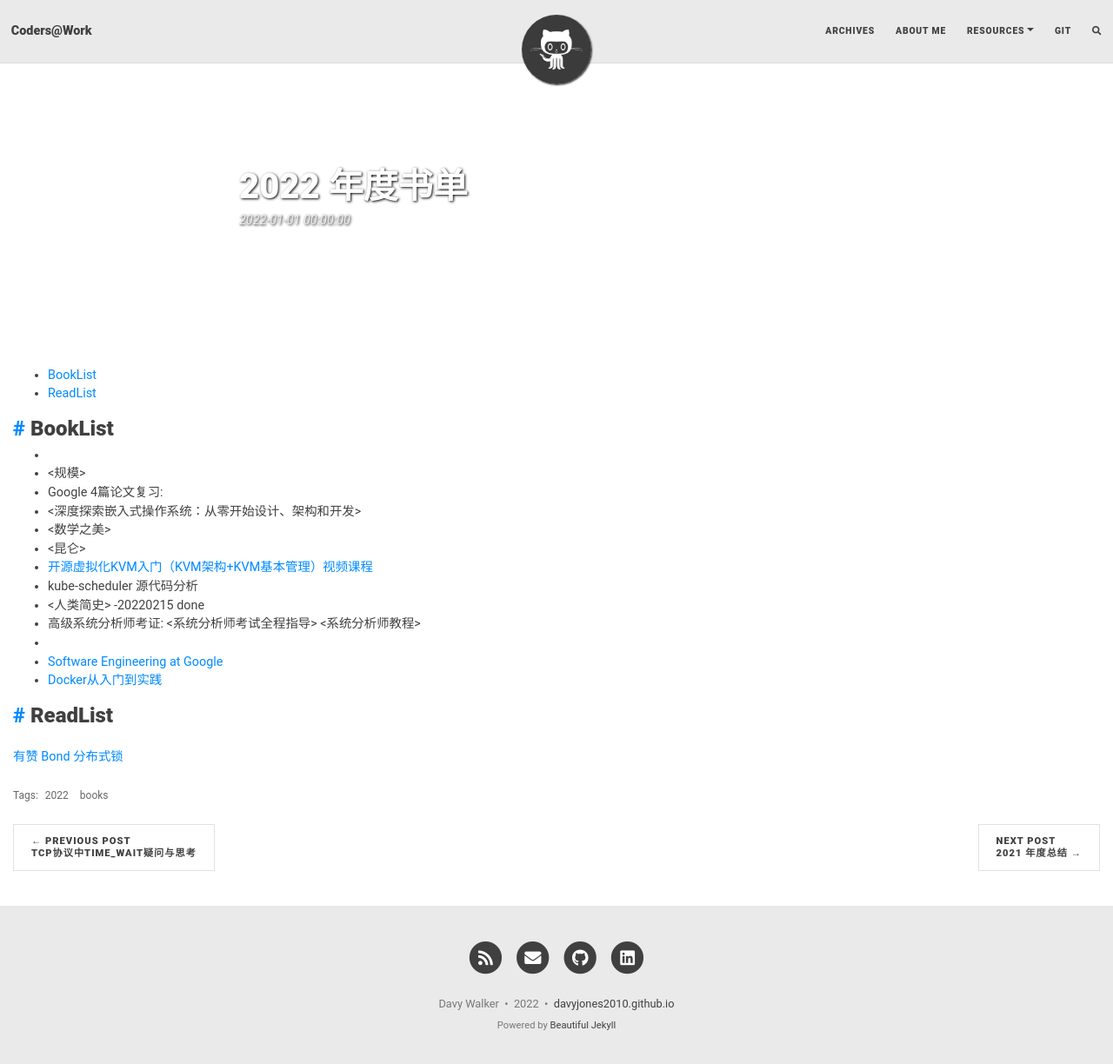
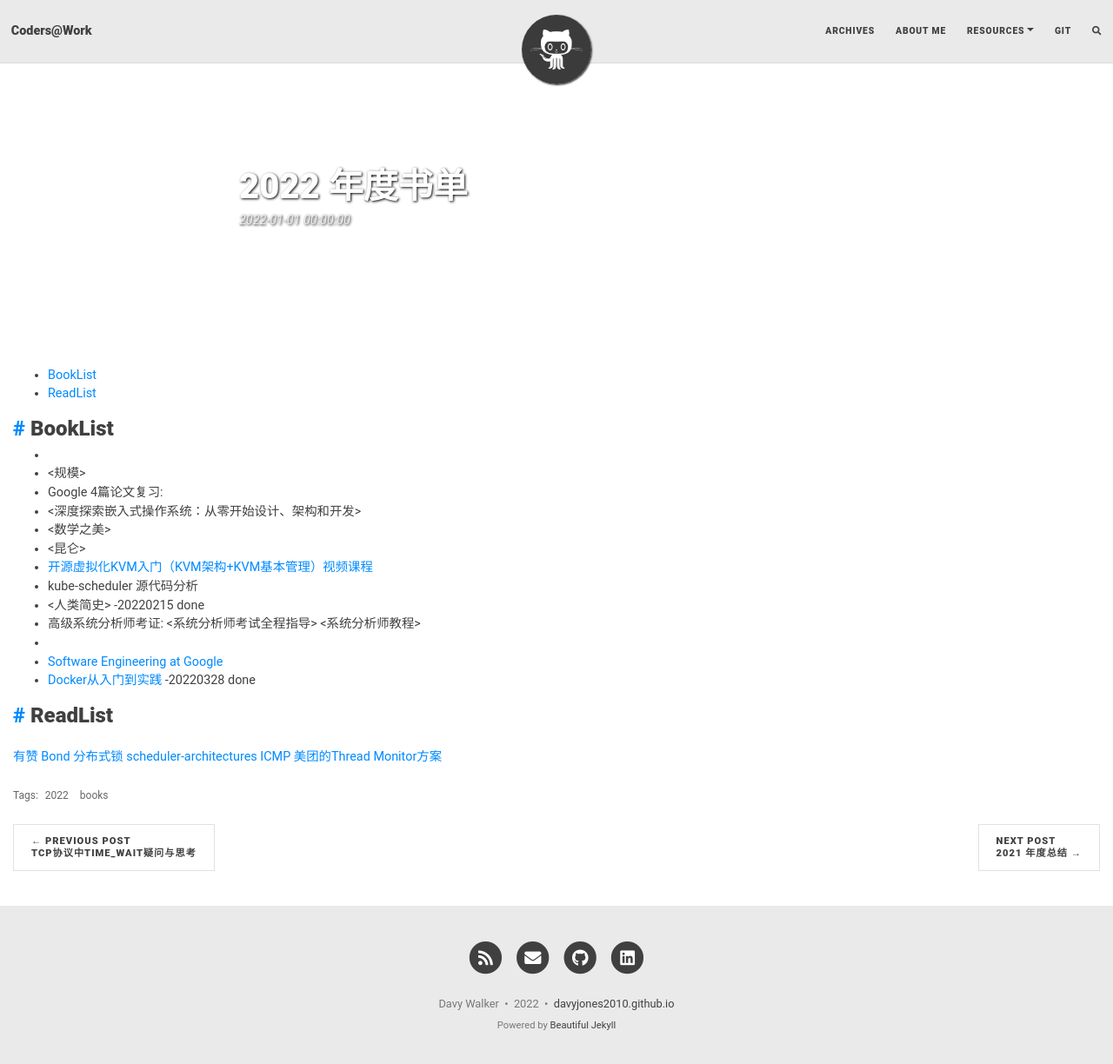
Before and after one commit to DavyJones2010/davyjones2010.github.io_bak, a Jekyll site: the page built from _posts/books/2022-01-01-booklist-for-2022.md, in a window 1280 px wide and 1329 px high, cut to the strip 0-1225 px from the top of the window. Shown: the whole strip at 87% size. Built offline with Jekyll 4.4.1, drawn with Linux system fonts in a browser that asks for light colours; nearby versions of some CDN libraries; comment, search, counter and statistics services are not loaded.

```diff
--- a/_posts/books/2022-01-01-booklist-for-2022.md
+++ b/_posts/books/2022-01-01-booklist-for-2022.md
@@ -20,9 +20,12 @@
 - 高级系统分析师考证: <系统分析师考试全程指导> <系统分析师教程>
 - <Linux内核完全剖析>
 - [Software Engineering at Google](https://abseil.io/resources/swe_at_google.2.pdf)
-- [Docker从入门到实践](https://yeasy.gitbook.io/docker_practice/underly/arch)
+- [Docker从入门到实践](https://yeasy.gitbook.io/docker_practice/underly/arch) -20220328 done
 
 
 ReadList
 ---
 [有赞 Bond 分布式锁](https://cloud.tencent.com/developer/article/1587433)
+[scheduler-architectures](https://www.cl.cam.ac.uk/research/srg/netos/camsas/blog/2016-03-09-scheduler-architectures.html)
+[ICMP](https://blog.paessler.com/disabling-icmp-and-snmp-wont-increase-security-but-will-impact-network-monitoring)
+[美团的Thread Monitor方案](https://tech.meituan.com/2020/04/02/java-pooling-pratice-in-meituan.html)
```
